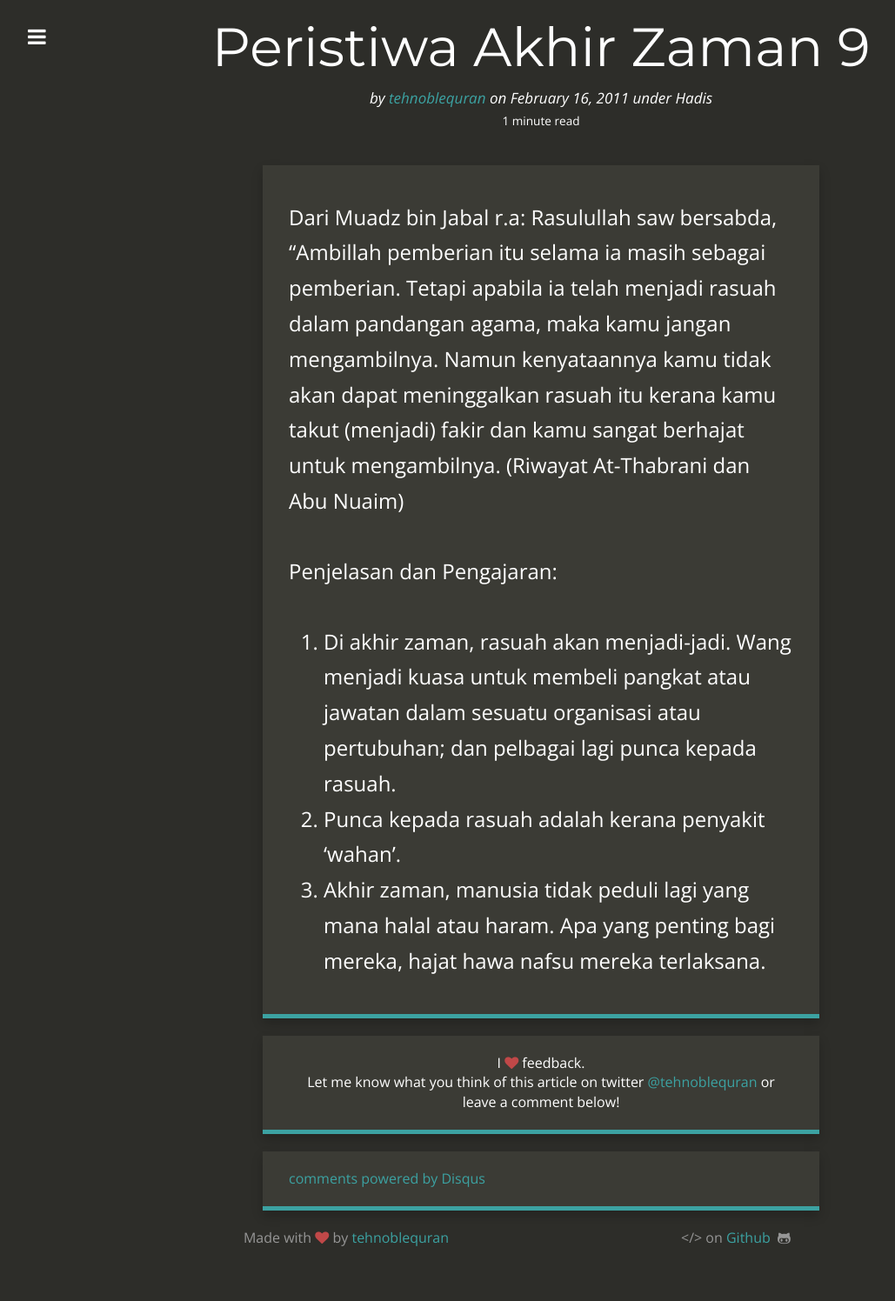
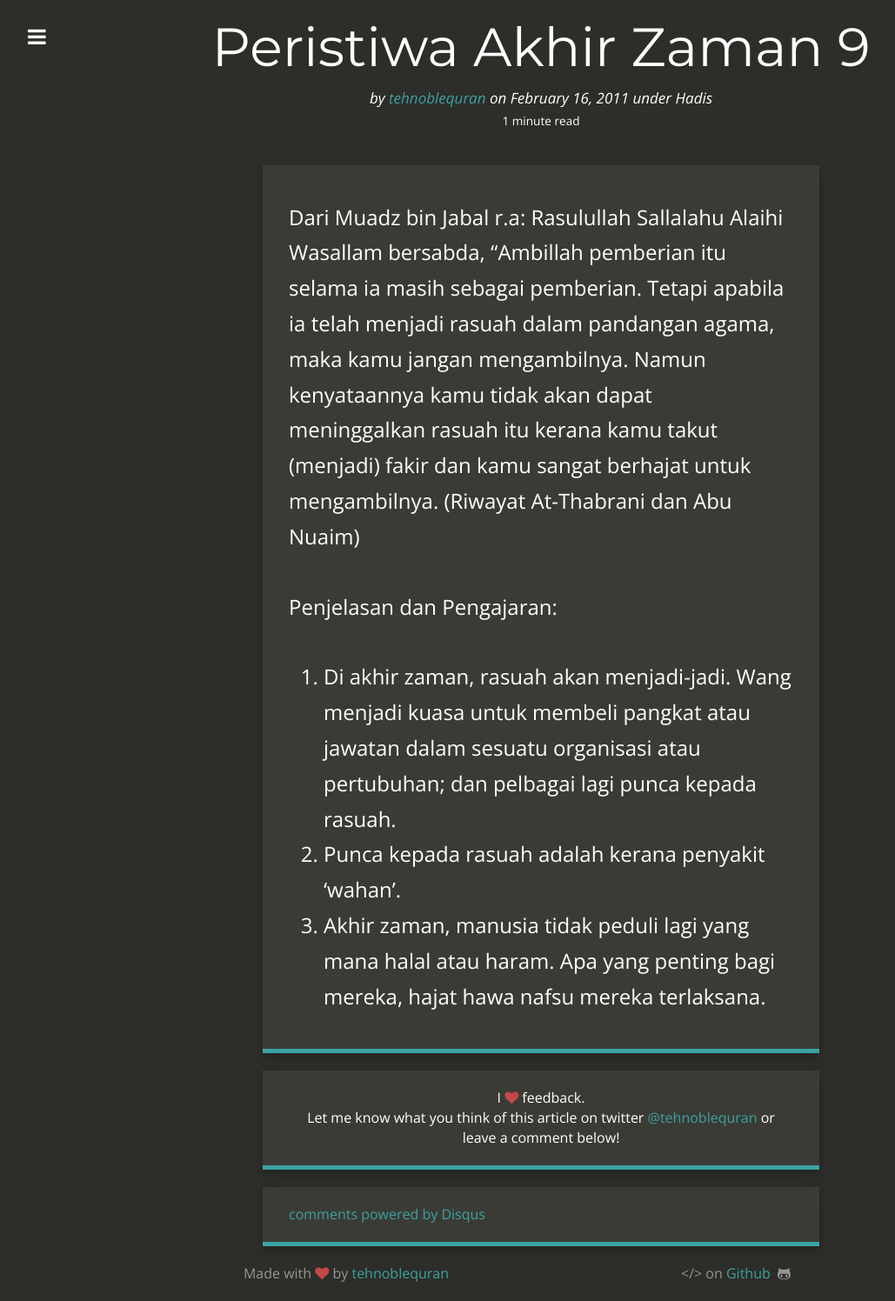
Before and after one commit to kedamaian/swsyafiq, a Jekyll site: the page built from _posts/2011-02-16-peristiwa-akhir-zaman-9.md, in a window 1280 px wide. Shown: the whole page at 87% size, without its empty margins (18-1047 px from the left). Built offline with Jekyll 4.4.1, drawn with Linux system fonts in a browser that asks for light colours; nearby versions of some CDN libraries; comment, search, counter and statistics services are not loaded; before the commit the page ends 1455 px from its top, so only the background shows below that.

Commit message:
Update 2011-02-16-peristiwa-akhir-zaman-9.md

```diff
--- a/_posts/2011-02-16-peristiwa-akhir-zaman-9.md
+++ b/_posts/2011-02-16-peristiwa-akhir-zaman-9.md
@@ -6,7 +6,7 @@ title: Peristiwa Akhir Zaman 9
 categories:
   - Hadis
 ---
-Dari Muadz bin Jabal r.a: Rasulullah saw bersabda, “Ambillah pemberian itu selama ia masih sebagai pemberian. Tetapi apabila ia telah menjadi rasuah dalam pandangan agama, maka kamu jangan mengambilnya. Namun kenyataannya kamu tidak akan dapat meninggalkan rasuah itu kerana kamu takut (menjadi) fakir dan kamu sangat berhajat untuk mengambilnya. (Riwayat At-Thabrani dan Abu Nuaim)
+Dari Muadz bin Jabal r.a: Rasulullah Sallalahu Alaihi Wasallam bersabda, “Ambillah pemberian itu selama ia masih sebagai pemberian. Tetapi apabila ia telah menjadi rasuah dalam pandangan agama, maka kamu jangan mengambilnya. Namun kenyataannya kamu tidak akan dapat meninggalkan rasuah itu kerana kamu takut (menjadi) fakir dan kamu sangat berhajat untuk mengambilnya. (Riwayat At-Thabrani dan Abu Nuaim)
 
 Penjelasan dan Pengajaran:
 
```
